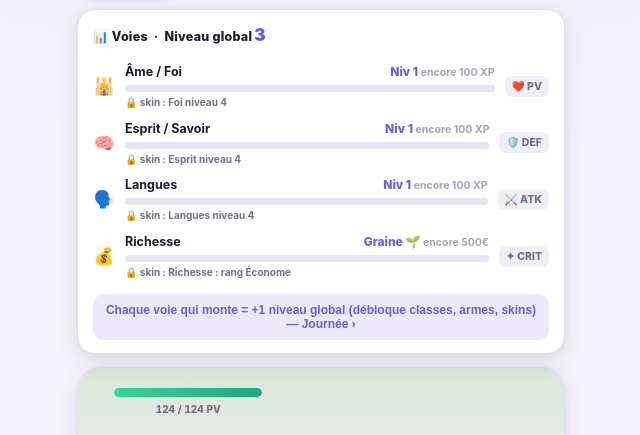
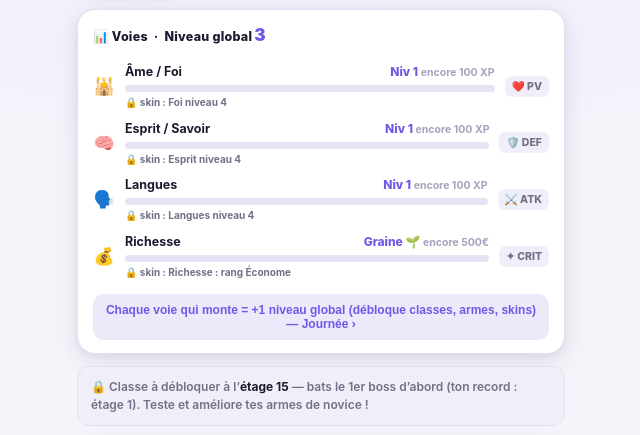
Before and after one commit to Kesanoyl/nafs, a plain HTML site: page index.html in a window 1280 px wide. Shown: the part 109-544 px from the top of the page, without its empty margins (319-959 px from the left). Drawn offline with Linux system fonts and the light colour scheme.

Commit message:
v14 — deblocage de classe repousse a l'etage 15 (apres le 1er boss, le temps de tester/ameliorer les armes de novice) + indice de progression. Regen de vie par mob conservee (annulation attrition)
Co-Authored-By: Claude Opus 4.8 (1M context) <noreply@anthropic.com>

```diff
--- a/index.html
+++ b/index.html
@@ -234,6 +234,7 @@
   .heroSvg{width:100%;height:100%;overflow:visible;filter:drop-shadow(0 6px 8px rgba(0,0,0,.28))}
   .class-banner{width:100%;margin-bottom:12px;border:none;border-radius:14px;padding:13px;font-size:14px;font-weight:800;cursor:pointer;background:linear-gradient(180deg,#7d63e0,#5b44d4);color:#fff;box-shadow:0 8px 18px rgba(91,68,212,.4);animation:bannerPulse 1.6s ease-in-out infinite}
   @keyframes bannerPulse{0%,100%{transform:scale(1)}50%{transform:scale(1.02)}}
+  .class-hint{background:var(--surface-2);border:1px solid var(--border);border-radius:12px;padding:11px 13px;font-size:12px;font-weight:600;color:var(--muted);margin-bottom:12px;line-height:1.5}.class-hint b{color:var(--text)}
   .class-list{display:flex;flex-direction:column;gap:11px;margin-top:6px}
   .class-card{display:flex;align-items:center;gap:13px;background:var(--surface);border:1px solid var(--border);border-radius:16px;padding:14px;cursor:pointer;box-shadow:var(--shadow-sm)}
   .class-card:active{transform:scale(.99)}
@@ -535,8 +536,9 @@ const DEFAULT_TASKS=[
   {id:'anglais',cat:'langues',name:'Anglais — Leçon & Quiz',pts:0,type:'learn',set:'anglais'},
 ];
 const CLASS_UNLOCK_LEVEL=8;
+const CLASS_UNLOCK_FLOOR=15;
 const CLASSES={
-  novice:{name:'Novice',emoji:'🧍',desc:'Aucune voie encore. Choisis ta classe au niveau '+CLASS_UNLOCK_LEVEL+'.',atkMul:1,pvMul:1,crit:0,def:0},
+  novice:{name:'Novice',emoji:'🧍',desc:'Débute avec des armes de fortune (bâton, gourdin). Bats ton 1er boss et atteins l’étage '+CLASS_UNLOCK_FLOOR+' pour choisir ta classe.',atkMul:1,pvMul:1,crit:0,def:0},
   assassin:{name:'Assassin',emoji:'🗡️',desc:'Dagues rapides, critiques dévastateurs. Fragile mais mortel.',type:'dagger',atkMul:1.1,pvMul:.9,crit:15,def:0},
   chevalier:{name:'Chevalier',emoji:'🛡️',desc:'Épée & armure lourde. Tank robuste qui encaisse tout.',type:'sword',atkMul:1,pvMul:1.35,crit:0,def:10},
   faucheur:{name:'Faucheur',emoji:'💀',desc:'Faux immense, dégâts bruts colossaux.',type:'scythe',atkMul:1.25,pvMul:1,crit:5,def:2},
@@ -813,8 +815,8 @@ function drawHero(){
 let CB=null, autoTimer=null;
 function ensureBattle(){const hs=heroStats();const mob=mobAt(state.floor);if(!CB||CB.floor!==state.floor){CB={floor:state.floor,hp:hs.pvmax,mobHP:mob.hp,busy:false};}CB.hp=Math.min(CB.hp,hs.pvmax);}
 function renderArena(){ensureDay();ensureBattle();const hs=heroStats();const mob=mobAt(state.floor);const k=klass();const hpPct=Math.max(0,CB.hp/hs.pvmax*100),mPct=Math.max(0,CB.mobHP/mob.hp*100);
-  const canChoose=state.klass==='novice'&&hs.level>=CLASS_UNLOCK_LEVEL;
-  const banner=canChoose?`<button class="class-banner" id="chooseClassBtn">⚔️ Niveau ${CLASS_UNLOCK_LEVEL} atteint — <b>choisis ta classe !</b> ›</button>`:'';
+  const canChoose=state.klass==='novice'&&state.floorMax>=CLASS_UNLOCK_FLOOR;
+  const banner=canChoose?`<button class="class-banner" id="chooseClassBtn">⚔️ Étage ${CLASS_UNLOCK_FLOOR} atteint — <b>choisis ta classe !</b> ›</button>`:(state.klass==='novice'?`<div class="class-hint">🔒 Classe à débloquer à l’<b>étage ${CLASS_UNLOCK_FLOOR}</b> — bats le 1er boss d’abord (ton record : étage ${state.floorMax}). Teste et améliore tes armes de novice !</div>`:'');
   $('#view-arene').innerHTML=`
    <div class="arena-head"><span class="floor-badge">⚔️ Étage <b>${state.floor}</b></span><span class="cur wn">🌍 ${mob.world.name}</span></div>
    ${renderVoies()}
@@ -891,10 +893,10 @@ function voieSkinHint(key){const list=SKINS.filter(s=>s.voie===key);if(!list.len
 function voieRow(emoji,name,lvl,need,pct,stat,hint){return `<div class="voie"><span class="voie-e">${emoji}</span><div class="voie-m"><div class="voie-top"><b>${name}</b><span class="voie-lvl">${lvl}${need?` <span class="voie-need">${need}</span>`:''}</span></div><div class="voie-bar"><i style="width:${(pct*100).toFixed(0)}%"></i></div>${hint?`<div class="voie-skin">${hint}</div>`:''}</div><span class="voie-stat">${stat}</span></div>`;}
 function renderVoies(){let h=`<div class="voies-card"><div class="voies-h">📊 Voies &nbsp;·&nbsp; Niveau global <b class="gl-num">${heroLevel()}</b></div>`;for(const c of state.cats){if(c.type==='money'){const rk=rankFor(state.euros,c.ranks);const span=rk.nextAt!=null?(rk.nextAt-rk.prevAt):1;const pct=rk.nextAt!=null?Math.max(0,Math.min(1,(state.euros-rk.prevAt)/span)):1;const need=rk.nextName?('encore '+nf.format(rk.nextAt-state.euros)+'€'):'max';h+=voieRow(c.emoji,c.name,rk.name,need,pct,'✦ CRIT',voieSkinHint('richesse'));}else{const li=levelFromXp(catXp(c.id));const stat=c.id==='ame'?'❤️ PV':(c.id==='esprit'?'🛡️ DEF':(c.id==='langues'?'⚔️ ATK':'✦'));h+=voieRow(c.emoji,c.name,'Niv '+li.level,'encore '+nf.format(li.need-li.into)+' XP',li.pct,stat,voieSkinHint(c.id));}}h+=`<button class="voies-foot" data-goto-day>Chaque voie qui monte = +1 <b>niveau global</b> (débloque classes, armes, skins) — Journée ›</button></div>`;return h;}
 function renderShop(){const hl=heroLevel();const k=klass();const kp=CLASS_PAL[state.klass];let h='';
-  h+=`<div class="sec-label">Classe</div><div class="gear"><div class="gic" style="background:linear-gradient(160deg,${kp.p},${kp.s});color:#fff">${k.emoji}</div><div class="gmain"><div class="gn">${k.name}</div><div class="gs">${k.desc}</div></div>${state.klass==='novice'?(hl>=CLASS_UNLOCK_LEVEL?'<button class="gbtn buy" id="chooseClassBtn2">Choisir</button>':`<button class="gbtn lock" disabled>🔒 Nv ${CLASS_UNLOCK_LEVEL}</button>`):''}</div>`;
+  h+=`<div class="sec-label">Classe</div><div class="gear"><div class="gic" style="background:linear-gradient(160deg,${kp.p},${kp.s});color:#fff">${k.emoji}</div><div class="gmain"><div class="gn">${k.name}</div><div class="gs">${k.desc}</div></div>${state.klass==='novice'?(state.floorMax>=CLASS_UNLOCK_FLOOR?'<button class="gbtn buy" id="chooseClassBtn2">Choisir</button>':`<button class="gbtn lock" disabled>🔒 étage ${CLASS_UNLOCK_FLOOR}</button>`):''}</div>`;
   h+=`<div class="sec-label">🗡️ Armes${state.klass!=='novice'?' · voie du '+k.name:''}</div><div class="gear-list">`;
   for(const w of WEAPONS.filter(w=>w.cls==='novice'||w.cls===state.klass))h+=weaponRow(w,hl);
-  h+='</div>';if(state.klass==='novice')h+=`<p class="muted-note">Choisis ta classe (niveau ${CLASS_UNLOCK_LEVEL}) pour débloquer un arbre d'armes de fou.</p>`;
+  h+='</div>';if(state.klass==='novice')h+=`<p class="muted-note">Bats ton 1er boss et atteins l’étage ${CLASS_UNLOCK_FLOOR} pour choisir ta classe et débloquer un arbre d'armes de fou.</p>`;
   h+=`<div class="sec-label">🛡️ Armures</div><div class="gear-list">`;
   for(const a of ARMORS)h+=gearRow(a,'❤️ +'+armorPv(a)+' · 🛡️ +'+armorDef(a),hl);
   h+='</div>';
```
